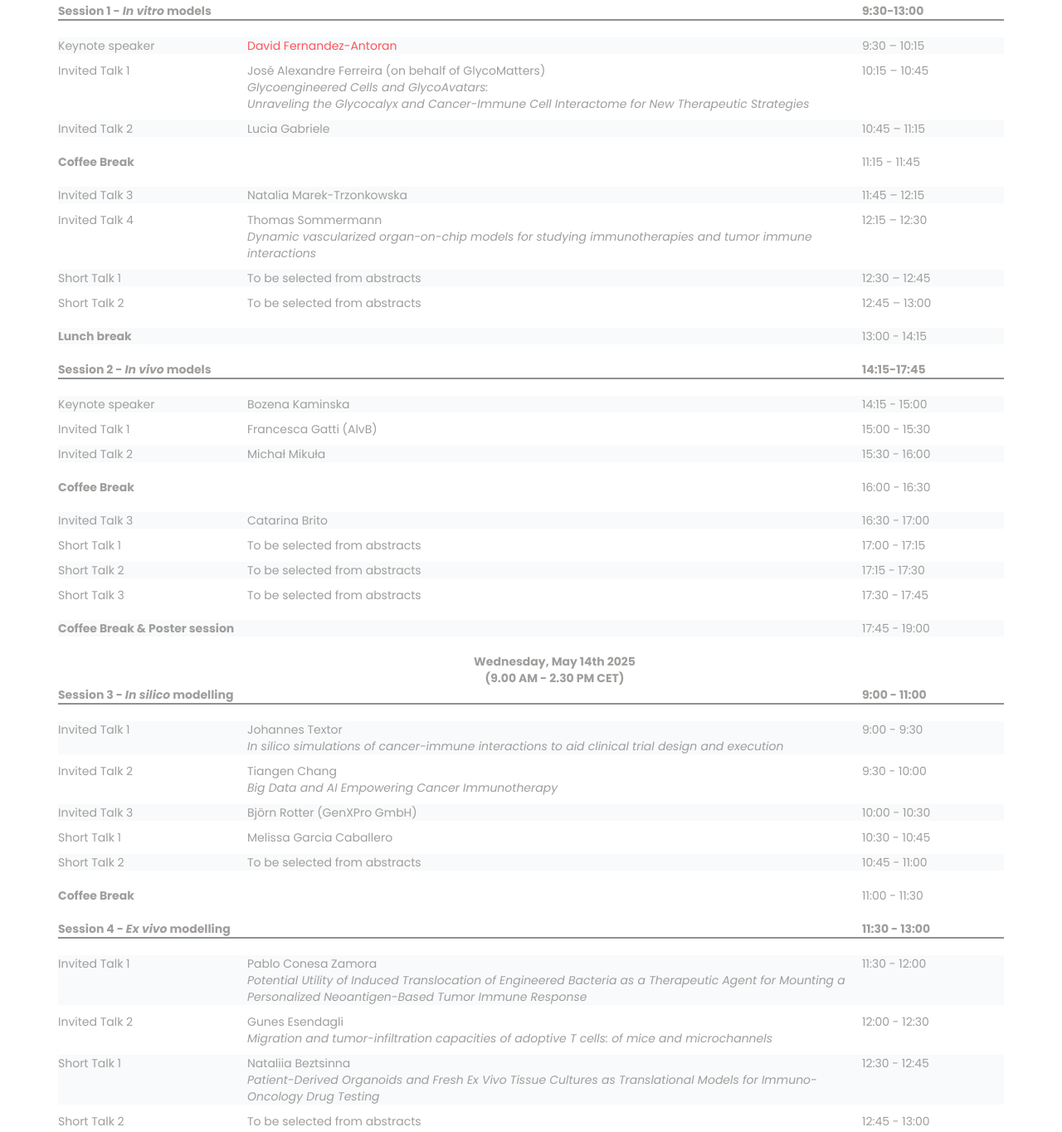
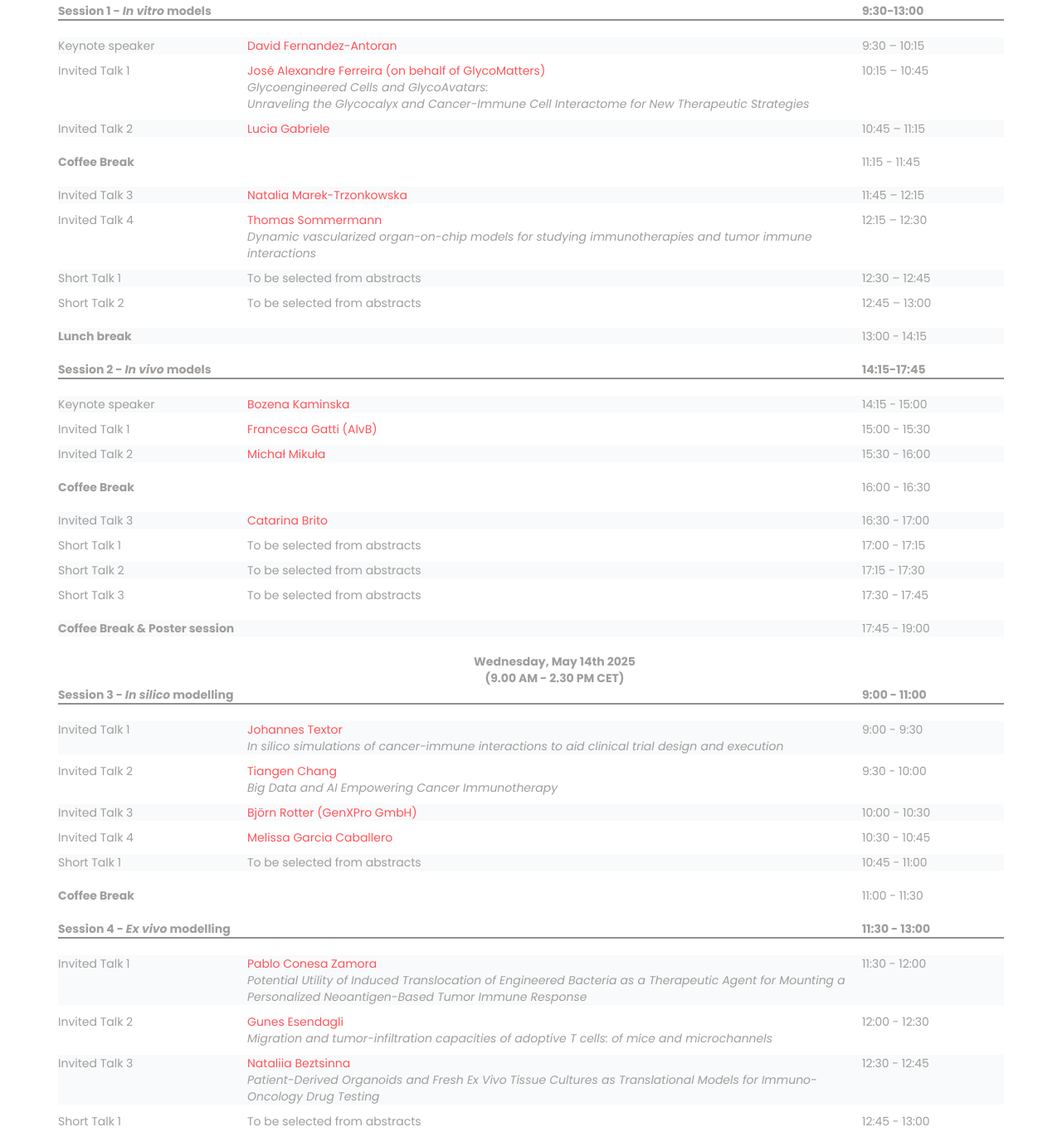
Before and after one commit to immunomodelconference/immunomodelconference.github.io, a plain HTML site: page index.html in a window 1280 px wide. Shown: the part 7109-8473 px from the top of the page at 83% size. Drawn offline with nearby package versions, Linux system fonts and the light colour scheme.

Commit message:
Update index.html

```diff
--- a/index.html
+++ b/index.html
@@ -511,7 +511,7 @@ If you have any questions, do not hesitate to email <a href="mailto:marta.malesz
 	    	</tr>
             <tr>
                 <td>Invited Talk 1</td>
-                <td>José Alexandre Ferreira (on behalf of GlycoMatters)</td>
+                <td style="color:#FF545A;">José Alexandre Ferreira (on behalf of GlycoMatters)</td>
                 <td>10:15 – 10:45</td>
             </tr>
 		<tr>
@@ -523,7 +523,7 @@ If you have any questions, do not hesitate to email <a href="mailto:marta.malesz
 	    	</tr>
             <tr class="linia-color">
                 <td>Invited Talk 2</td>
-                <td>Lucia Gabriele</td>
+                <td style="color:#FF545A;">Lucia Gabriele</td>
                 <td>10:45 – 11:15</td>
             </tr>
 		<tr class="empty-row">
@@ -538,7 +538,7 @@ If you have any questions, do not hesitate to email <a href="mailto:marta.malesz
 	    	</tr>
             <tr class="linia-color">
                 <td>Invited Talk 3</td>
-                <td>Natalia Marek-Trzonkowska</td>
+                <td style="color:#FF545A;">Natalia Marek-Trzonkowska</td>
                 <td>11:45 – 12:15</td>
             </tr>
 		<tr class="empty-row2">
@@ -546,7 +546,7 @@ If you have any questions, do not hesitate to email <a href="mailto:marta.malesz
 	    	</tr>
             <tr>
                 <td>Invited Talk 4</td>
-                <td> Thomas Sommermann</td>
+                <td style="color:#FF545A;"> Thomas Sommermann</td>
                 <td>12:15 – 12:30</td>
             </tr>
 		<tr>
@@ -591,7 +591,7 @@ If you have any questions, do not hesitate to email <a href="mailto:marta.malesz
 	    	</tr>
 		<tr class="linia-color">
 			<td>Keynote speaker</td>
-			<td>Bozena Kaminska</td>
+			<td style="color:#FF545A;">Bozena Kaminska</td>
 			<td>14:15 - 15:00</td>
 		</tr>
 		<tr class="empty-row2">
@@ -599,7 +599,7 @@ If you have any questions, do not hesitate to email <a href="mailto:marta.malesz
 	    	</tr>
 		<tr>
 			<td>Invited Talk 1</td>
-			<td>Francesca Gatti (AlvB)</td>
+			<td style="color:#FF545A;">Francesca Gatti (AlvB)</td>
 			<td>15:00 - 15:30</td>
 		</tr>
 		<tr class="empty-row2">
@@ -607,7 +607,7 @@ If you have any questions, do not hesitate to email <a href="mailto:marta.malesz
 	    	</tr>
 		<tr class="linia-color">
 			<td>Invited Talk 2</td>
-			<td>Michał Mikuła</td>
+			<td style="color:#FF545A;">Michał Mikuła</td>
 			<td>15:30 - 16:00</td>
 		</tr>
 		<tr class="empty-row">
@@ -622,7 +622,7 @@ If you have any questions, do not hesitate to email <a href="mailto:marta.malesz
 	    	</tr>
 		<tr class="linia-color">
 			<td>Invited Talk 3</td>
-			<td class="name_surname">Catarina Brito</td>
+			<td style="color:#FF545A;">Catarina Brito</td>
 			<td>16:30 - 17:00</td>
 		</tr>
 		<tr class="empty-row2">
@@ -676,7 +676,7 @@ If you have any questions, do not hesitate to email <a href="mailto:marta.malesz
 	    	</tr>
 		<tr class="linia-color">
 			<td>Invited Talk 1</td>
-			<td>Johannes Textor</td>
+			<td style="color:#FF545A;">Johannes Textor</td>
 			<td>9:00 - 9:30</td>
 		</tr>
 		<tr class="linia-color">
@@ -689,7 +689,7 @@ If you have any questions, do not hesitate to email <a href="mailto:marta.malesz
 	    	</tr>
 		<tr>
 			<td>Invited Talk 2</td>
-			<td>Tiangen Chang</td>
+			<td style="color:#FF545A;">Tiangen Chang</td>
 			<td>9:30 - 10:00</td>
 		</tr>
 		<tr>
@@ -702,22 +702,22 @@ If you have any questions, do not hesitate to email <a href="mailto:marta.malesz
 	    	</tr>
 		<tr class="linia-color">
 			<td>Invited Talk 3</td>
-			<td>Björn Rotter (GenXPro GmbH)</td>
+			<td style="color:#FF545A;">Björn Rotter (GenXPro GmbH)</td>
 			<td>10:00 - 10:30</td>
 		</tr>
 		<tr class="empty-row2">
 		    <td colspan="3"></td>
 	    	</tr>
 		<tr>
-			<td>Short Talk 1</td>
-			<td>Melissa Garcia Caballero</td>
+			<td>Invited Talk 4</td>
+			<td style="color:#FF545A;">Melissa Garcia Caballero</td>
 			<td>10:30 - 10:45</td>
 		</tr>
 		<tr class="empty-row2">
 		    <td colspan="3"></td>
 	    	</tr>
 		<tr class="linia-color">
-			<td>Short Talk 2</td>
+			<td>Short Talk 1</td>
 			<td>To be selected from abstracts</td>
 			<td>10:45 - 11:00</td>
 		</tr>
@@ -743,7 +743,7 @@ If you have any questions, do not hesitate to email <a href="mailto:marta.malesz
 	    	</tr>
 		<tr class="linia-color">
 			<td>Invited Talk 1</td>
-			<td>Pablo Conesa Zamora</td>
+			<td style="color:#FF545A;">Pablo Conesa Zamora</td>
 			<td>11:30 - 12:00</td>
 		</tr>
 		<tr class="linia-color">
@@ -756,7 +756,7 @@ If you have any questions, do not hesitate to email <a href="mailto:marta.malesz
 	    	</tr>
 		<tr>
 			<td>Invited Talk 2</td>
-			<td>Gunes Esendagli</td>
+			<td style="color:#FF545A;">Gunes Esendagli</td>
 			<td>12:00 - 12:30</td>
 		</tr>
 		<tr>
@@ -768,8 +768,8 @@ If you have any questions, do not hesitate to email <a href="mailto:marta.malesz
 		    <td colspan="3"></td>
 	    	</tr>
 		<tr class="linia-color">
-			<td>Short Talk 1</td>
-			<td>Nataliia Beztsinna</td>
+			<td>Invited Talk 3</td>
+			<td style="color:#FF545A;">Nataliia Beztsinna</td>
 			<td>12:30 - 12:45</td>
 		</tr>
 		<tr class="linia-color">
@@ -781,7 +781,7 @@ If you have any questions, do not hesitate to email <a href="mailto:marta.malesz
 		    <td colspan="3"></td>
 	    	</tr>
 		<tr>
-			<td>Short Talk 2</td>
+			<td>Short Talk 1</td>
 			<td>To be selected from abstracts</td>
 			<td>12:45 - 13:00</td>
 		</tr>
```
